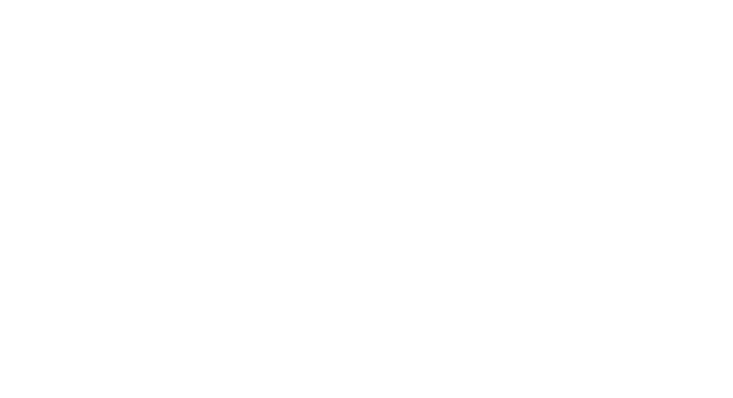
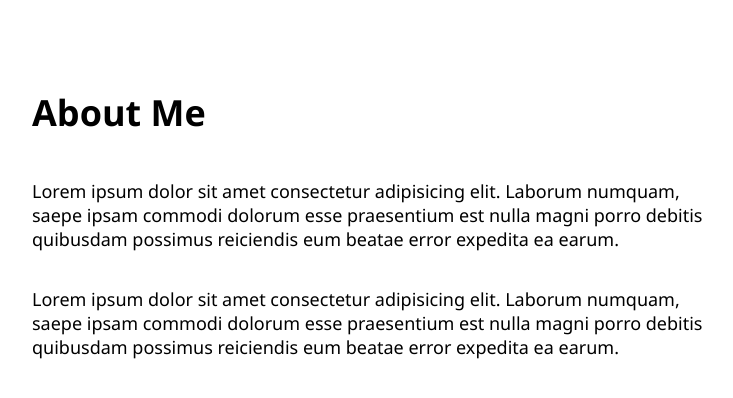
Before and after one commit to KHUDNELL/react-fullstack-blog, a React (Create React App) app: page /about in a window 1280 px wide. Shown: the top 398 px of the page, without its empty margins (258-991 px from the left). Built offline with nearby package versions, Linux system fonts and the light colour scheme.

Commit message:
added about, article, articles-list pages, configured routes

```diff
--- a/src/App.js
+++ b/src/App.js
@@ -1,5 +1,9 @@
 import './App.css';
 import HomePage from './pages/HomePage';
+import AboutPage from './pages/AboutPage';
+import ArticlePage from './pages/ArticlePage';
+import ArticlesList from './pages/ArticlesList';
+
 import {
   BrowserRouter as Router,
   Route
@@ -10,7 +14,12 @@ function App() {
   return (
     <Router>
     <div className="App">
+      <div id="page-body">
       <Route path="/" component={HomePage} exact/>
+      <Route path="/about" component={AboutPage}/>
+      <Route path="/articles-list" component={ArticlesList}/>
+      <Route path="/article" component={ArticlePage}/>
+      </div>
     </div>
     </Router>
   );
--- /dev/null
+++ b/src/pages/AboutPage.js
@@ -0,0 +1,11 @@
+import React from 'react';
+
+const AboutPage = () => (
+    <>
+    <h1>About Me</h1>
+    <p>Lorem ipsum dolor sit amet consectetur adipisicing elit. Laborum numquam, saepe ipsam commodi dolorum esse praesentium est nulla magni porro debitis quibusdam possimus reiciendis eum beatae error expedita ea earum.</p>
+    <p>Lorem ipsum dolor sit amet consectetur adipisicing elit. Laborum numquam, saepe ipsam commodi dolorum esse praesentium est nulla magni porro debitis quibusdam possimus reiciendis eum beatae error expedita ea earum.</p>
+    </>
+)
+
+export default AboutPage;
--- /dev/null
+++ b/src/pages/ArticlePage.js
@@ -0,0 +1,10 @@
+import React from 'react';
+
+const ArticlePage = () => (
+    <>
+    <h1>This is an article.</h1>
+
+    </>
+)
+
+export default ArticlePage;
--- /dev/null
+++ b/src/pages/ArticlesList.js
@@ -0,0 +1,10 @@
+import React from 'react';
+
+const ArticlesList = () => (
+    <>
+    <h1>Articles</h1>
+
+    </>
+)
+
+export default ArticlesList;
```
